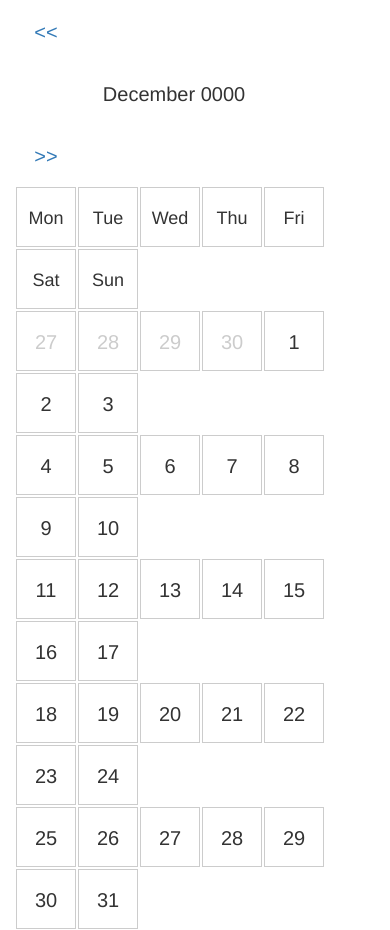
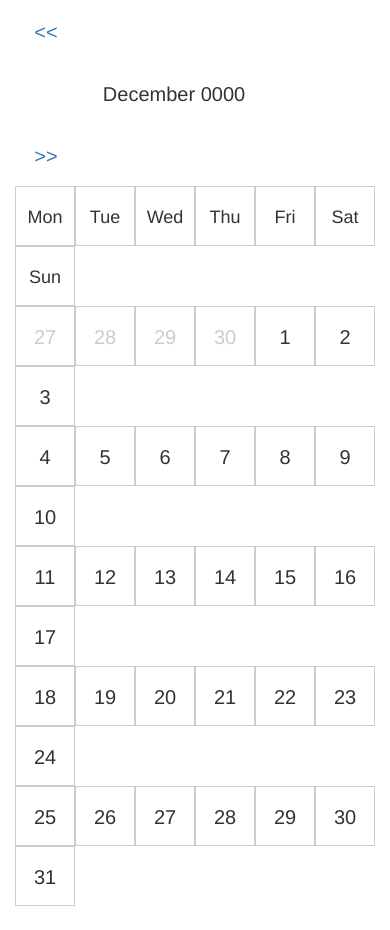
Before and after one commit to kisphp/calendar-bundle, a PHP site: page /?year=1 in a window 390 px wide. After the commit the page ends 906 px from the top, so only its background shows below. Run offline with PHP 8.4, Linux system fonts and the light colour scheme; data that the repository does not hold is empty; style sheets or scripts are compiled from the project's sources; some libraries are stand-ins or nearby versions.

Commit message:
updates for responsive

```diff
--- a/gulp/assets/scss/calendar.scss
+++ b/gulp/assets/scss/calendar.scss
@@ -5,6 +5,9 @@ $active_background: #369 !default;
 $active_color: #fff !default;
 $border_color: #ccc !default;
 $out_text_color: #ccc !default;
+$col_border_width: 1px solid $border_color !default;
+$col_margin: 0 !default;
+$col_text_align: center !default;
 
 @import "mixins";
 
@@ -28,12 +31,12 @@ $out_text_color: #ccc !default;
   }
 
   .col {
-    border: 1px solid $border_color;
-    margin: 1px;
+    border: $col_border_width;
+    margin: $col_margin;
     width: $column_width;
     height: $column_height;
     line-height: $column_height;
-    text-align: center;
+    text-align: $col_text_align;
     font-size: $font-size;
 
     .active {
```
